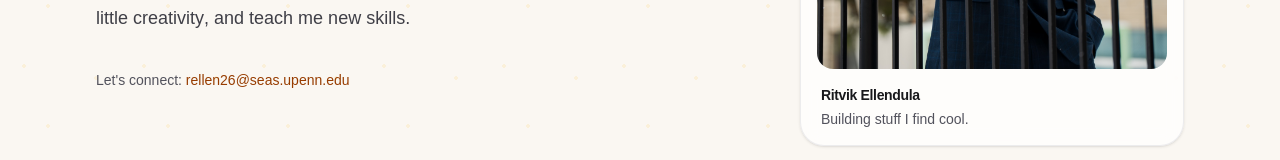
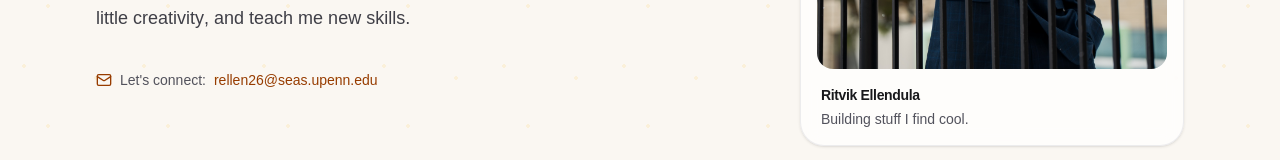
Before and after one commit to Rellendula26/ritvik-portfolio, a Next.js app: page / in a window 1280 px wide. Shown: the part 536-696 px from the top of the page. Built offline with nearby package versions, Linux system fonts and the light colour scheme.

Commit message:
Update contact link and show cover images on projects/research

```diff
--- a/src/app/page.tsx
+++ b/src/app/page.tsx
@@ -1,4 +1,6 @@
 import Image from "next/image";
+import { Mail } from "lucide-react";
+
 
 function Accent({ children }: { children: React.ReactNode }) {
   return (
@@ -38,15 +40,17 @@ export default function Home() {
             teach <span className="font-medium">me new skills</span>.
           </p>
 
-          <p className="mt-9 text-sm text-zinc-600">
-            Let&apos;s connect:{" "}
-            <a
-              className="font-medium text-amber-800 hover:text-amber-900"
-              href="mailto:rellen26@seas.upenn.edu"
-            >
-              rellen26@seas.upenn.edu
-            </a>
-          </p>
+          <div className="mt-9 flex items-center gap-2 text-sm text-zinc-600">
+  <Mail className="h-4 w-4 text-amber-800" />
+  <span>Let&apos;s connect:</span>
+  <a
+    href="mailto:rellen26@seas.upenn.edu"
+    className="font-medium text-amber-800 hover:text-amber-900 hover:underline"
+  >
+    rellen26@seas.upenn.edu
+  </a>
+</div>
+
         </section>
 
         {/* Right */}
```
